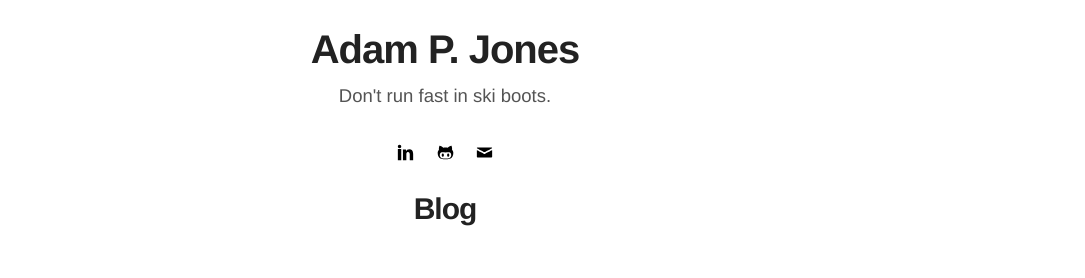
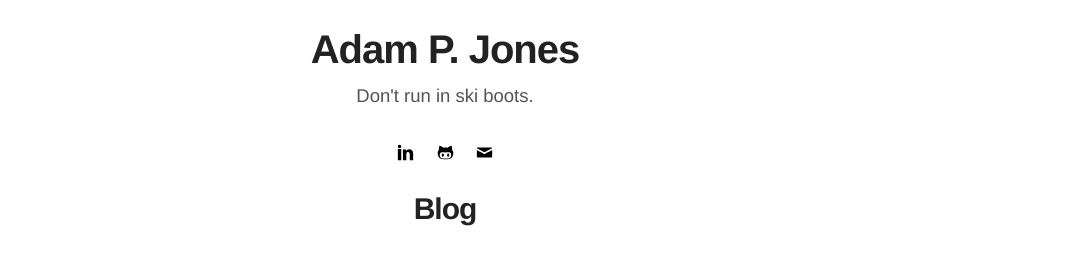
Before and after one commit to meccaLeccaHi/meccaLeccaHi.github.io, a Jekyll site: the page built from blog/index.html, in a window 1280 px wide. Shown: the part 221-499 px from the top of the page, without its empty margins (195-1280 px from the left). Built offline with Jekyll 4.4.1, drawn with Linux system fonts in a browser that asks for light colours.

```diff
--- a/_config.yml
+++ b/_config.yml
@@ -1,6 +1,6 @@
 # main text of home
 name: Adam P. Jones
-bio: Don't run fast in ski boots.
+bio: Don't run in ski boots.
 
 # Markdown renderer
 markdown: kramdown
```
